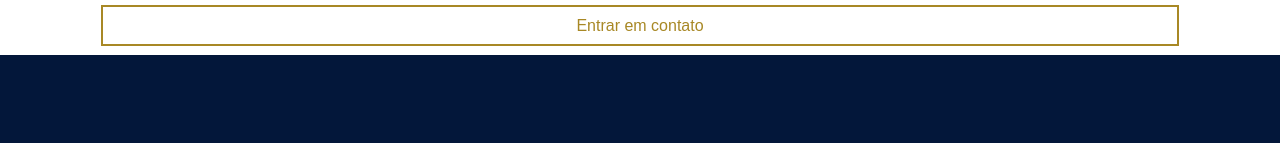
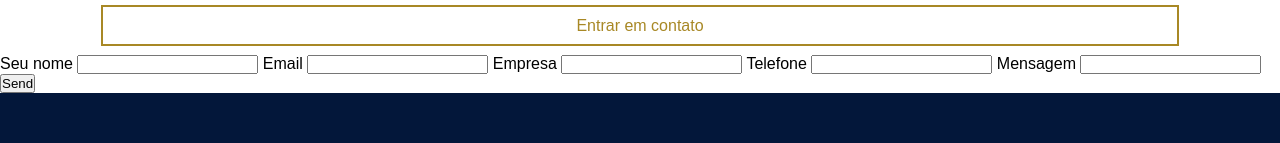
Before and after one commit to Luiznito/ivanteste, a plain HTML site: page index.html in a window 1280 px wide. Shown: the part 4218-4361 px from the top of the page. Drawn offline with nearby package versions, Linux system fonts and the light colour scheme.

Commit message:
Restore index.html to original state

```diff
--- a/index.html
+++ b/index.html
@@ -226,6 +226,26 @@ Na Brasil BPO Financeiro, não apenas executamos processos: transformamos a gest
         <a href="https://wa.me/5513981880203">Entrar em contato</a>
     </div>
 
+    <form action="https://formsubmit.co/arthurluiz599@gmail.com" method="POST">
+        <label for="nome">Seu nome</label>
+        <input type="text" id="nome" name="name" required>
+
+        <label for="email">Email</label>
+        <input type="email" id="email" name="email" required>
+
+        <label for="empresa">Empresa</label>
+        <input type="text" id="empresa" name="empresa" required>
+
+        <label for="telefone">Telefone</label>
+        <input type="text" id="telefone" name="telefone" required>
+
+        <label for="mensagem">Mensagem</label>
+        <input type="text" id="mensagem" name="empresa" required>
+        <button type="submit">Send</button>
+    </form>
+
+
+
     <div class="rodape">
         <div class="log">
             <img src="img/logo.png" width="180px">
```
